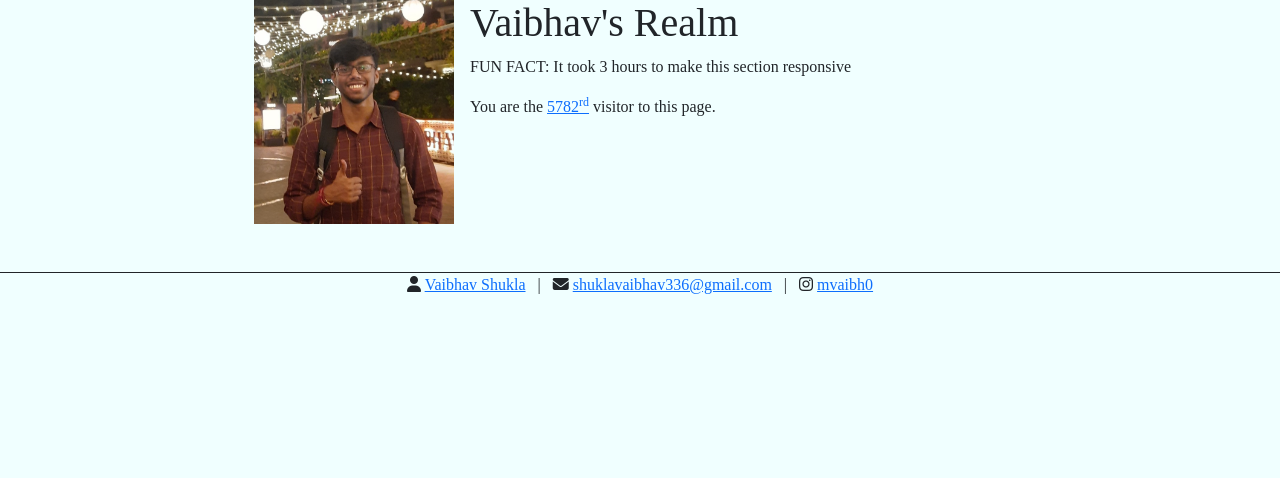
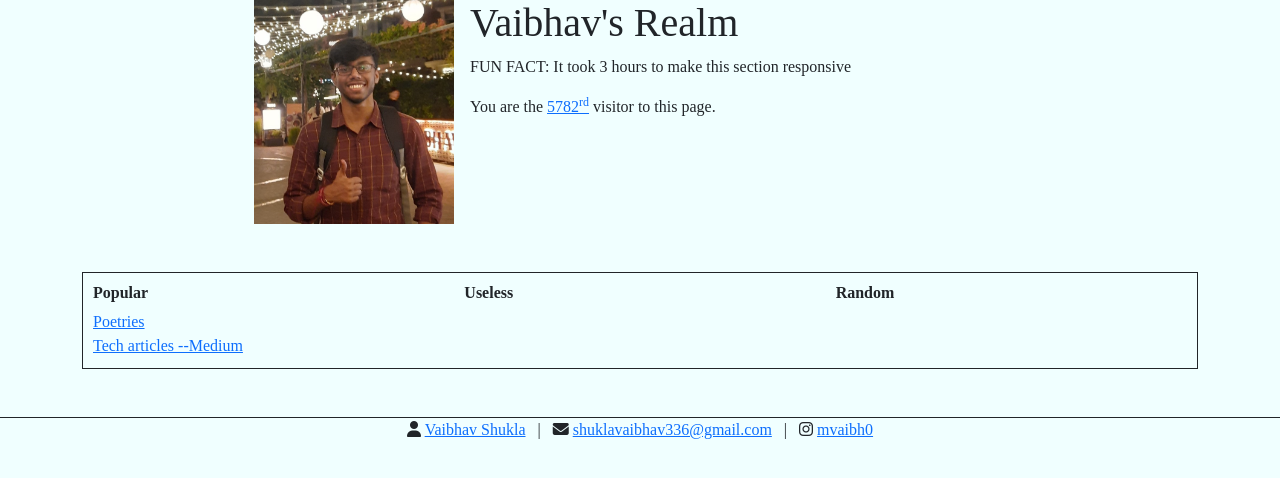
Before and after one commit to mr-vaibh/vaibhav.sh, a Django app: page / in a window 1280 px wide. Shown: the part 91-569 px from the top of the page. Run offline with Django 5.2, Linux system fonts and the light colour scheme.

Commit message:
added home page section

```diff
--- a/home/templates/home/index.html
+++ b/home/templates/home/index.html
@@ -7,4 +7,39 @@
 
 {% include "home/~components/index/me.html" %}
 
+<style>
+    h6 {
+        font-weight: bold;
+    }
+
+    td {
+        padding: 10px;
+        width: calc(100% / 3);
+    }
+
+    td > div > * {
+        display: block;
+    }
+</style>
+
+<div class="border border-dark mt-5">
+    <table class="w-100">
+        <tr style="vertical-align: top;">
+            <td>
+                <h6>Popular</h6>
+                <div>
+                    <a href="#">Poetries</a>
+                    <a href="https://mrvaibh.medium.com/" target="_blank">Tech articles --Medium</a>
+                </div>
+            </td>
+            <td>
+                <h6>Useless</h6>
+            </td>
+            <td>
+                <h6>Random</h6>
+            </td>
+        </tr>
+    </table>
+</div>
+
 {% endblock body %}
```
